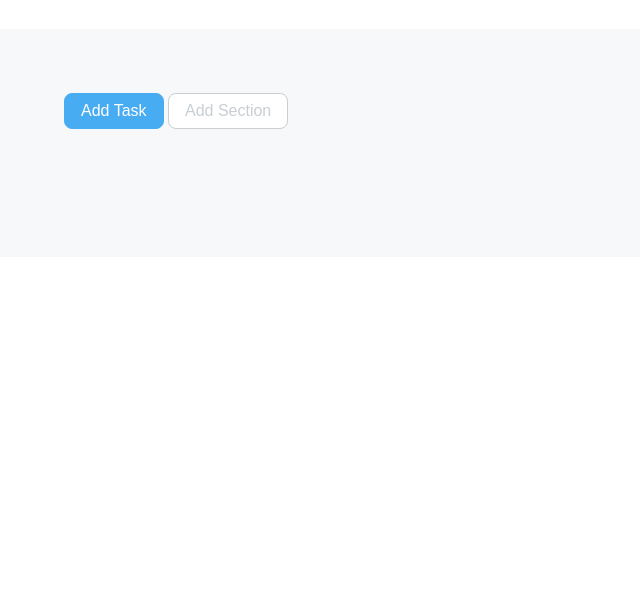
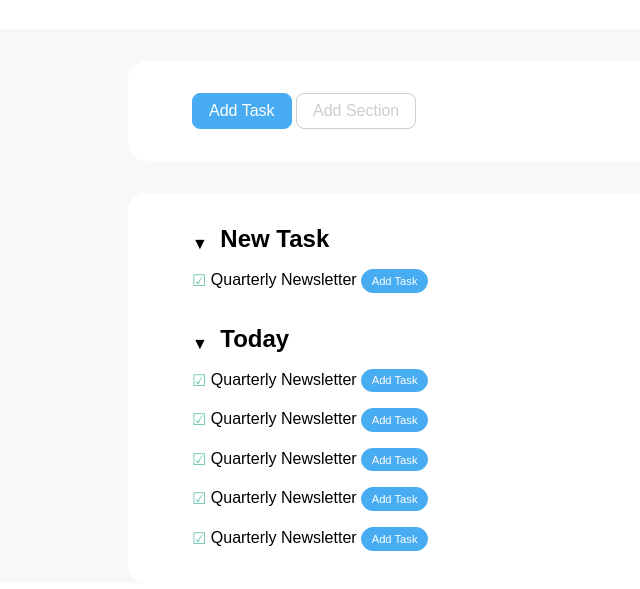
Before and after one commit to letangileri/html-css-toboolist, a plain HTML site: page index.html in a window 1280 px wide. Shown: the part 99-688 px from the top of the page, without its empty margins (0-640 px from the left). Drawn offline with Linux system fonts and the light colour scheme.

Commit message:
update main

```diff
--- a/index.html
+++ b/index.html
@@ -16,19 +16,65 @@
 
     <!-- #container -->
     <main class="container">
-        <div id="tasks">
-            <div id="buttons">
-                <button class="primary">Add Task</button>
-                <button class="secondary">Add Section</button>
-            </div>
-            <!-- /#buttons -->
+        <section id="buttons" class="tasks">
+            <button class="primary">Add Task</button>
+            <button class="secondary">Add Section</button>
+        </section>
+        <!-- /#buttons -->
 
-            <div id="all_tasks">
+        <section id="all_tasks" class="tasks">
+            <div class="task">
+                <div>
+                    <span class="v_align_bottom">&#9660;</span>
+                    <h2 class="h2-inline v_align_middle">New Task</h2>
+                </div>
+
+                <div class="container_check">
+                    <span class="v_align_middle check">&#9745;</span>
+                    <p class="p_text">Quarterly Newsletter</p>
+                    <button class="badge v_align_middle">Add Task</button>
+                </div>
+
+                <div class="title-task">
+                    <span class="v_align_bottom">&#9660;</span>
+                    <h2 class="h2-inline v_align_middle">Today</h2>
+                </div>
+
+                <div class="container_check">
+                    <span class="v_align_middle check">&#9745;</span>
+                    <p class="p_text">Quarterly Newsletter</p>
+                    <button class="badge v_align_middle">Add Task</button>
+                </div>
+
+                <div class="container_check">
+                    <span class="v_align_middle check">&#9745;</span>
+                    <p class="p_text">Quarterly Newsletter</p>
+                    <button class="badge v_align_middle">Add Task</button>
+                </div>
+
+                <div class="container_check">
+                    <span class="v_align_middle check">&#9745;</span>
+                    <p class="p_text">Quarterly Newsletter</p>
+                    <button class="badge v_align_middle">Add Task</button>
+                </div>
+
+                <div class="container_check">
+                    <span class="v_align_middle check">&#9745;</span>
+                    <p class="p_text">Quarterly Newsletter</p>
+                    <button class="badge v_align_middle">Add Task</button>
+                </div>
+
+                <div class="container_check">
+                    <span class="v_align_middle check">&#9745;</span>
+                    <p class="p_text">Quarterly Newsletter</p>
+                    <button class="badge v_align_middle">Add Task</button>
+                </div>
 
             </div>
-            <!-- /#all_tasks -->
-       </div>
-        <!-- /#tasks -->
+                </section>
+        <!-- /#all_tasks -->
+
+    <!-- /#tasks -->
 
     </main>
     <!-- /#Tasks -->
```
